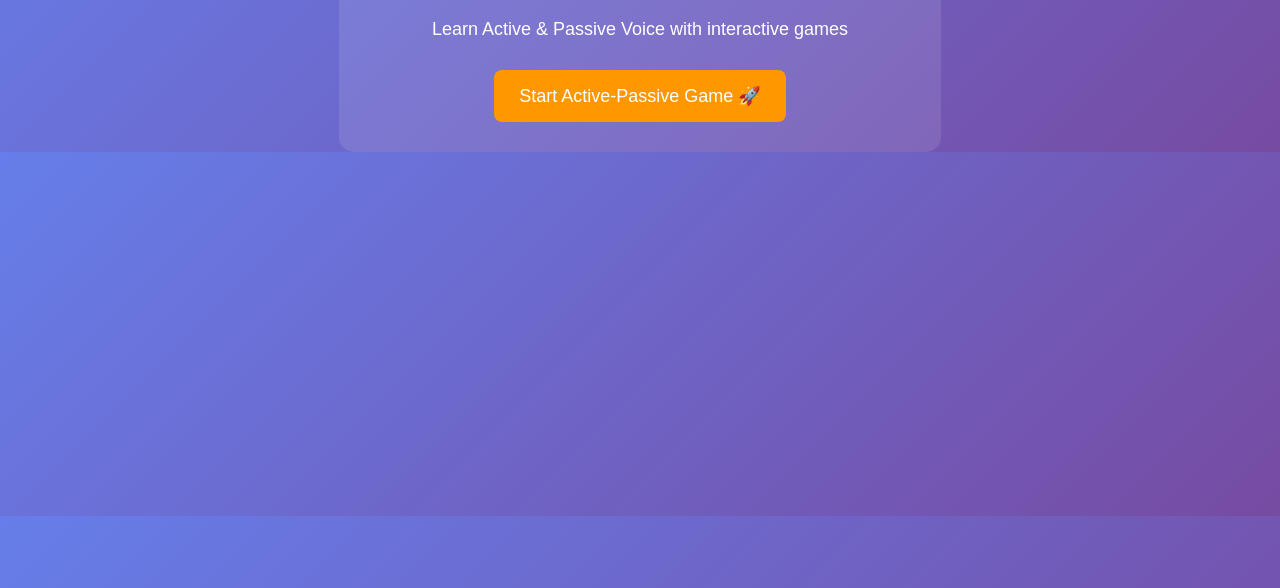
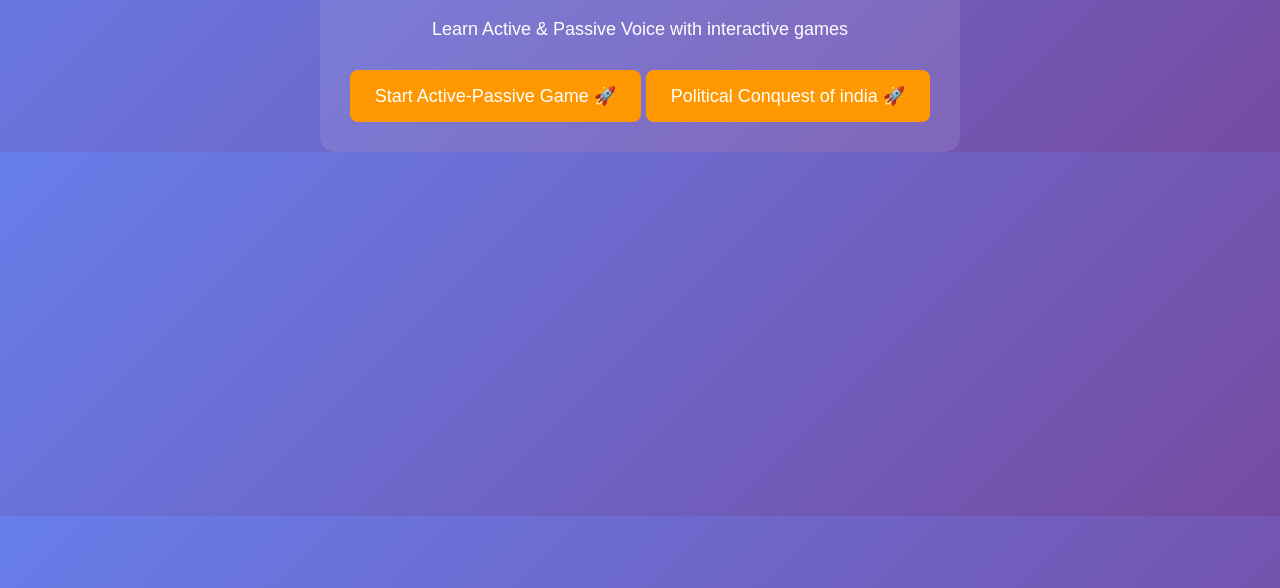
Before and after one commit to techwithsatish/Memory-Quiz, a plain HTML site: page index.html in a window 1280 px wide. Shown: the part 212-800 px from the top of the page. Drawn offline with Linux system fonts and the light colour scheme.

Commit message:
Add link to Political Conquest game

```diff
--- a/index.html
+++ b/index.html
@@ -61,6 +61,10 @@ p {
     <a href="active-passive/active-passive.html" class="btn">
   Start Active-Passive Game 🚀
     </a>
+
+    <a href="history/political-conquest.html" class="btn">
+  Political Conquest of india 🚀
+    </a>
   </div>
 
 
```
